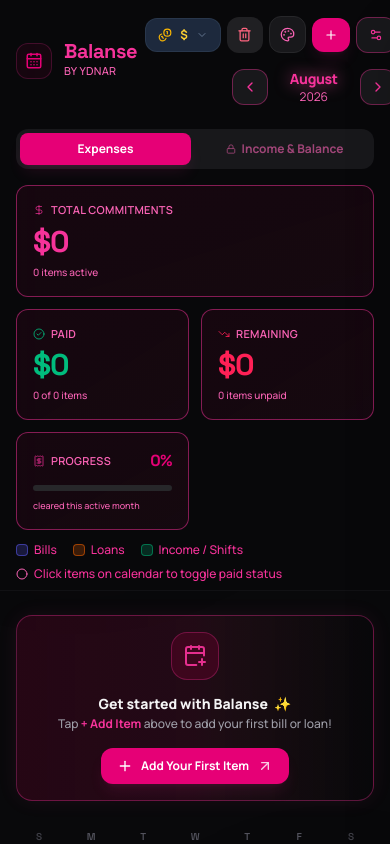
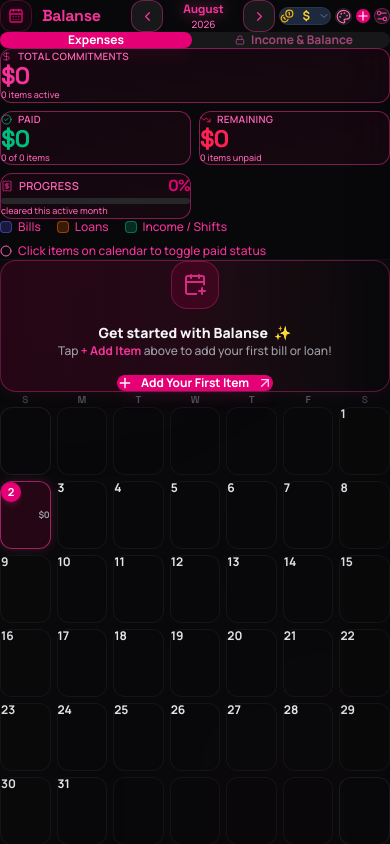
Before and after one commit to ydnar0010-gif/cashflow-calendar, a React (Vite) app: page / in a window 390 px wide. Shown: the top 844 px of the page. Built offline with nearby package versions, Linux system fonts and the light colour scheme.

Commit message:
feat: mobile-first layout, iOS white screen fix, chunk splitting, safe-area support, SW caching

```diff
--- a/index.html
+++ b/index.html
@@ -4,19 +4,68 @@
     <meta charset="UTF-8" />
     <link rel="icon" type="image/png" sizes="32x32" href="/favicon.png" />
     <link rel="icon" type="image/png" sizes="192x192" href="/pwa-192x192.png" />
-    <meta name="viewport" content="width=device-width, initial-scale=1.0" />
+
+    <!-- Viewport: prevent iOS auto-zoom on input focus -->
+    <meta name="viewport" content="width=device-width, initial-scale=1.0, viewport-fit=cover" />
+
+    <!-- Theme / status bar -->
     <meta name="theme-color" content="#09090b" />
+    <meta name="theme-color" content="#09090b" media="(prefers-color-scheme: dark)" />
+    <meta name="theme-color" content="#f8f7f5"  media="(prefers-color-scheme: light)" />
+
+    <!-- SEO -->
     <meta name="description" content="Track your bills and loans visually with a beautiful monthly calendar." />
+
+    <!-- iOS PWA -->
     <meta name="apple-mobile-web-app-capable" content="yes" />
     <meta name="apple-mobile-web-app-status-bar-style" content="black-translucent" />
     <meta name="apple-mobile-web-app-title" content="Balanse" />
     <link rel="apple-touch-icon" href="/apple-touch-icon.png" />
+
+    <!-- Android -->
+    <meta name="mobile-web-app-capable" content="yes" />
+
     <title>Balanse — Bills &amp; Loans by Ydnar</title>
+
+    <!-- Critical inline CSS: prevents white flash on iOS before JS loads -->
+    <style>
+      *, *::before, *::after { box-sizing: border-box; margin: 0; padding: 0; }
+      html, body, #root {
+        height: 100%;
+        /* Use dvh (dynamic viewport height) with fallback for older iOS */
+        min-height: 100vh;
+        min-height: 100dvh;
+        background-color: #09090b;
+        color: #f4f4f5;
+        font-family: 'Manrope', 'Inter', system-ui, sans-serif;
+        -webkit-font-smoothing: antialiased;
+        -moz-osx-font-smoothing: grayscale;
+        /* Prevent rubber-band overscroll flash on iOS */
+        overscroll-behavior: none;
+      }
+      /* Prevent text inflation on mobile */
+      html { -webkit-text-size-adjust: 100%; text-size-adjust: 100%; }
+      /* Loading skeleton shown while JS parses */
+      #root:empty::after {
+        content: '';
+        display: block;
+        width: 48px;
+        height: 48px;
+        margin: 40vh auto 0;
+        border: 3px solid #27272a;
+        border-top-color: #ec4899;
+        border-radius: 50%;
+        animation: spin 0.8s linear infinite;
+      }
+      @keyframes spin { to { transform: rotate(360deg); } }
+    </style>
+
+    <!-- Google Fonts: display=swap prevents render-blocking -->
     <link rel="preconnect" href="https://fonts.googleapis.com" />
     <link rel="preconnect" href="https://fonts.gstatic.com" crossorigin />
     <link href="https://fonts.googleapis.com/css2?family=Inter:wght@400;500;600;700;800&family=Manrope:wght@400;500;600;700;800&family=Space+Grotesk:wght@500;600;700&display=swap" rel="stylesheet" />
   </head>
-  <body style="font-family: 'Inter', sans-serif;">
+  <body>
     <div id="root"></div>
     <script type="module" src="/src/main.tsx"></script>
   </body>
--- a/src/App.tsx
+++ b/src/App.tsx
@@ -2998,7 +2998,7 @@ export default function App() {
   const s = getThemeTokens(theme);
 
   return (
-    <div className={`min-h-screen relative overflow-hidden font-sans transition-colors duration-300 ${s.bg}`}>
+    <div className={`min-h-screen min-h-dvh relative overflow-x-hidden font-sans transition-colors duration-300 ${s.bg}`}>
       {/* Dynamic radial gradient glow overlays */}
       <div className="absolute inset-0 overflow-hidden pointer-events-none z-0">
         {theme === "dark" ? (
@@ -3026,103 +3026,106 @@ export default function App() {
 
       {/* ── HEADER ─────────────────────────────── */}
       <header className={`sticky top-0 z-20 backdrop-blur-xl border-b transition-colors duration-300 ${s.headerBg}`}>
-        <div className="max-w-7xl mx-auto px-4 pt-4 pb-2 relative z-10">
-          {/* Title row */}
+        <div className="max-w-7xl mx-auto px-3 sm:px-4 pt-3 sm:pt-4 pb-2 relative z-10">
+
+          {/* ── Single title + controls row ── */}
           <div className="flex items-center justify-between gap-2">
-            <div className="flex items-center gap-3">
-              <div className={`w-9 h-9 rounded-xl flex items-center justify-center ${isDark ? "bg-pink-950/20 border border-pink-500/20" : "bg-pink-100 border border-pink-200"}`}>
-                <CalendarDays size={18} className="text-pink-600" />
+
+            {/* Logo / title */}
+            <div className="flex items-center gap-2.5 shrink-0">
+              <div className={`w-8 h-8 sm:w-9 sm:h-9 rounded-xl flex items-center justify-center shrink-0 ${isDark ? "bg-pink-950/20 border border-pink-500/20" : "bg-pink-100 border border-pink-200"}`}>
+                <CalendarDays size={16} className="text-pink-600" />
               </div>
               <div>
-                <h1 className={`text-xl font-display font-bold leading-none tracking-tight ${isDark ? "text-pink-500" : "text-slate-900"}`}>Balanse</h1>
-                <p className={`text-[11px] mt-0.5 font-medium tracking-wide uppercase ${s.textMuted}`}>by Ydnar</p>
+                <h1 className={`text-base sm:text-xl font-display font-bold leading-none tracking-tight ${isDark ? "text-pink-500" : "text-slate-900"}`}>Balanse</h1>
+                <p className={`text-[10px] sm:text-[11px] mt-0.5 font-medium tracking-wide uppercase hidden xs:block ${s.textMuted}`}>by Ydnar</p>
               </div>
             </div>
 
-            {/* Right controls: stacks vertically on mobile, single row on sm+ */}
-            <div className="flex flex-col sm:flex-row items-end sm:items-center gap-4">
-              {/* Action buttons row */}
-              <div className="flex items-center gap-1.5 sm:gap-2">
-                {/* Currency picker */}
-                <CurrencyPicker selected={currency} onChange={setCurrency} />
-
-                {/* Reset Data Button */}
-                <button
-                  onClick={() => setResetDataConfirmOpen(true)}
-                  title="Reset All Data"
-                  className={`w-9 h-9 rounded-xl flex items-center justify-center transition-all ${isDark ? "bg-zinc-800/80 text-rose-400 hover:bg-zinc-700 hover:text-rose-300" : "bg-rose-100/50 text-rose-500 hover:bg-rose-200/50"}`}
-                >
-                  <Trash2 size={15} />
-                </button>
-
-                {/* Theme Selector Button */}
-                <ThemePicker selected={theme} onChange={setTheme} />
-
-                {/* Work Profile Setup Button */}
-                {viewMode === "income" && (
-                  <button
-                    onClick={() => setWorkProfileOpen(true)}
-                    className={`flex items-center gap-2 px-3 py-2.5 rounded-xl text-xs font-bold transition-all duration-200 ${isDark ? "bg-zinc-800 text-zinc-300 hover:bg-zinc-700" : "bg-slate-200 text-slate-700 hover:bg-slate-300"}`}
-                  >
-                    <Settings2 size={14} />
-                    <span className="hidden sm:inline">Work Profile</span>
-                  </button>
-                )}
-
-                {/* Add item button */}
-                <button
-                  onClick={() => { setAddModalInitialDay(undefined); setAddOpen(true); }}
-                  className={`flex items-center gap-2 px-3 py-2.5 rounded-xl text-xs font-bold transition-all duration-200 ${s.primaryBtn}`}
-                >
-                  <Plus size={14} />
-                  <span className="hidden sm:inline">Add Item</span>
-                </button>
-
-                {/* Manage button */}
-                <button
-                  onClick={() => setManageOpen(true)}
-                  className={`flex items-center gap-2 px-3 py-2.5 rounded-xl text-xs font-semibold transition-all duration-200 group border ${s.secondaryBtn}`}
-                >
-                  <Settings2 size={14} className="group-hover:rotate-45 transition-transform duration-300" />
-                  <span className="hidden sm:inline">Manage</span>
-                  {billsAndLoans.length > 0 && (
-                    <span className="bg-pink-600/20 text-pink-550 text-[10px] font-bold px-1.5 py-0.5 rounded-full leading-none">
-                      {billsAndLoans.length}
-                    </span>
-                  )}
-                </button>
-              </div>
-
-              {/* Month navigation row */}
-              <div className="flex items-center gap-1.5">
+            {/* Right side: all controls in one flex row, wraps gracefully */}
+            <div className="flex items-center gap-1 sm:gap-2 flex-wrap justify-end">
+
+              {/* Month nav — compact on mobile, visible always */}
+              <div className="flex items-center gap-1">
                 <button
                   onClick={prevMonth}
-                  className={`w-9 h-9 rounded-xl border flex items-center justify-center transition-all duration-200 hover:scale-105 ${s.secondaryBtn}`}
+                  className={`w-8 h-8 sm:w-9 sm:h-9 rounded-xl border flex items-center justify-center transition-all duration-200 active:scale-95 ${s.secondaryBtn}`}
                 >
-                  <ChevronLeft size={16} />
+                  <ChevronLeft size={15} />
                 </button>
-                <div className="text-center min-w-[5rem] sm:min-w-32">
-                  <p className={`text-sm sm:text-base font-extrabold tracking-tight ${s.textTitle}`}>{MONTH_NAMES[activeMonth]}</p>
-                  <p className={`text-xs ${s.textMuted}`}>{activeYear}</p>
+                <div className="text-center min-w-[4.5rem] sm:min-w-[7rem]">
+                  <p className={`text-xs sm:text-sm font-display font-bold tracking-tight ${s.textTitle}`}>{MONTH_NAMES[activeMonth]}</p>
+                  <p className={`text-[10px] sm:text-xs font-medium ${s.textMuted}`}>{activeYear}</p>
                 </div>
                 <button
                   onClick={nextMonth}
-                  className={`w-9 h-9 rounded-xl border flex items-center justify-center transition-all duration-200 hover:scale-105 ${s.secondaryBtn}`}
+                  className={`w-8 h-8 sm:w-9 sm:h-9 rounded-xl border flex items-center justify-center transition-all duration-200 active:scale-95 ${s.secondaryBtn}`}
                 >
-                  <ChevronRight size={16} />
+                  <ChevronRight size={15} />
                 </button>
               </div>
+
+              {/* Divider — visible on sm+ */}
+              <div className={`hidden sm:block h-6 w-px ${isDark ? "bg-zinc-800" : "bg-slate-200"}`} />
+
+              {/* Currency picker */}
+              <CurrencyPicker selected={currency} onChange={setCurrency} />
+
+              {/* Theme picker */}
+              <ThemePicker selected={theme} onChange={setTheme} />
+
+              {/* Add item */}
+              <button
+                onClick={() => { setAddModalInitialDay(undefined); setAddOpen(true); }}
+                className={`flex items-center gap-1.5 px-2.5 sm:px-3 py-2 sm:py-2.5 rounded-xl text-xs font-bold transition-all duration-200 active:scale-95 ${s.primaryBtn}`}
+              >
+                <Plus size={14} />
+                <span className="hidden sm:inline">Add Item</span>
+              </button>
+
+              {/* Manage */}
+              <button
+                onClick={() => setManageOpen(true)}
+                className={`flex items-center gap-1.5 px-2.5 sm:px-3 py-2 sm:py-2.5 rounded-xl text-xs font-semibold transition-all duration-200 group border active:scale-95 ${s.secondaryBtn}`}
+              >
+                <Settings2 size={14} className="group-hover:rotate-45 transition-transform duration-300" />
+                <span className="hidden sm:inline">Manage</span>
+                {billsAndLoans.length > 0 && (
+                  <span className="bg-pink-600/20 text-pink-550 text-[10px] font-bold px-1.5 py-0.5 rounded-full leading-none">
+                    {billsAndLoans.length}
+                  </span>
+                )}
+              </button>
+
+              {/* Reset — hidden on mobile by default to reduce clutter, accessible via Manage */}
+              <button
+                onClick={() => setResetDataConfirmOpen(true)}
+                title="Reset All Data"
+                className={`hidden sm:flex w-9 h-9 rounded-xl items-center justify-center transition-all ${isDark ? "bg-zinc-800/80 text-rose-400 hover:bg-zinc-700 hover:text-rose-300" : "bg-rose-100/50 text-rose-500 hover:bg-rose-200/50"}`}
+              >
+                <Trash2 size={15} />
+              </button>
+
+              {viewMode === "income" && (
+                <button
+                  onClick={() => setWorkProfileOpen(true)}
+                  className={`flex items-center gap-1.5 px-2.5 sm:px-3 py-2 sm:py-2.5 rounded-xl text-xs font-bold transition-all duration-200 ${isDark ? "bg-zinc-800 text-zinc-300 hover:bg-zinc-700" : "bg-slate-200 text-slate-700 hover:bg-slate-300"}`}
+                >
+                  <Settings2 size={14} />
+                  <span className="hidden sm:inline">Work Profile</span>
+                </button>
+              )}
             </div>
           </div>
 
           {/* View Toggle */}
-          <div className={`mt-6 flex items-center gap-2 relative z-10 p-1 rounded-xl w-full sm:w-fit ${s.secondaryBtn}`}>
-             <button onClick={() => setViewMode("expenses")} className={`flex-1 sm:flex-none px-4 py-2 sm:py-1.5 text-xs font-bold rounded-lg transition-all ${viewMode === "expenses" ? s.primaryBtn : s.textMuted}`}>Expenses</button>
+          <div className={`mt-4 flex items-center gap-1.5 relative z-10 p-1 rounded-xl w-full sm:w-fit ${s.secondaryBtn}`}>
+             <button onClick={() => setViewMode("expenses")} className={`flex-1 sm:flex-none px-3 sm:px-4 py-1.5 text-xs font-bold rounded-lg transition-all ${viewMode === "expenses" ? s.primaryBtn : s.textMuted}`}>Expenses</button>
              {/* Income & Balance — locked while under improvement */}
              <button
                onClick={() => setShowComingSoon(true)}
                title="Coming Soon"
-               className={`flex-1 sm:flex-none flex items-center justify-center gap-1.5 px-4 py-2 sm:py-1.5 text-xs font-bold rounded-lg transition-all cursor-not-allowed select-none opacity-60 ${s.textMuted}`}
+               className={`flex-1 sm:flex-none flex items-center justify-center gap-1.5 px-3 sm:px-4 py-1.5 text-xs font-bold rounded-lg transition-all cursor-not-allowed select-none opacity-60 ${s.textMuted}`}
              >
                <Lock size={10} className="shrink-0" />
                <span>Income &amp; Balance</span>
@@ -3131,32 +3134,32 @@ export default function App() {
 
           {/* Metric cards */}
           {viewMode === "expenses" ? (
-            <div className="mt-4 grid grid-cols-2 md:grid-cols-4 gap-3 relative z-10 animate-in fade-in zoom-in-95 duration-300">
-              <div className={`col-span-2 md:col-span-1 rounded-xl p-4 border transition-colors duration-300 ${s.cardBg}`}>
-                <div className="flex items-center gap-1.5 mb-2">
-                  <DollarSign size={12} className="text-pink-500/70" />
-                  <span className={`text-[11px] font-semibold uppercase tracking-wide ${s.textMuted}`}>Total Commitments</span>
+            <div className="mt-3 grid grid-cols-2 md:grid-cols-4 gap-2 sm:gap-3 relative z-10 animate-in fade-in zoom-in-95 duration-300">
+              <div className={`col-span-2 md:col-span-1 rounded-xl p-3 sm:p-4 border transition-colors duration-300 ${s.cardBg}`}>
+                <div className="flex items-center gap-1.5 mb-1.5 sm:mb-2">
+                  <DollarSign size={11} className="text-pink-500/70" />
+                  <span className={`text-[10px] sm:text-[11px] font-semibold uppercase tracking-wide ${s.textMuted}`}>Total Commitments</span>
                 </div>
-                <p className={`text-3xl font-display font-bold leading-none tabular-nums`}>{fmt(totalCommitments)}</p>
-                <p className={`text-[10px] mt-2 font-medium ${s.textMuted}`}>{totalCount} items active</p>
+                <p className={`text-2xl sm:text-3xl font-display font-bold leading-none tabular-nums`}>{fmt(totalCommitments)}</p>
+                <p className={`text-[9px] sm:text-[10px] mt-1.5 sm:mt-2 font-medium ${s.textMuted}`}>{totalCount} items active</p>
               </div>
 
-              <div className={`rounded-xl p-4 border transition-colors duration-300 ${s.cardBg}`}>
-                <div className="flex items-center gap-1.5 mb-2">
-                  <CheckCircle2 size={12} className="text-emerald-500/80" />
-                  <span className={`text-[11px] font-semibold uppercase tracking-wide ${s.textMuted}`}>Paid</span>
+              <div className={`rounded-xl p-3 sm:p-4 border transition-colors duration-300 ${s.cardBg}`}>
+                <div className="flex items-center gap-1.5 mb-1.5 sm:mb-2">
+                  <CheckCircle2 size={11} className="text-emerald-500/80" />
+                  <span className={`text-[10px] sm:text-[11px] font-semibold uppercase tracking-wide ${s.textMuted}`}>Paid</span>
                 </div>
-                <p className={`text-3xl font-display font-bold leading-none tabular-nums text-emerald-500`}>{fmt(paidAmount)}</p>
-                <p className={`text-[10px] mt-2 font-medium ${s.textMuted}`}>{paidCount} of {totalCount} items</p>
+                <p className={`text-2xl sm:text-3xl font-display font-bold leading-none tabular-nums text-emerald-500`}>{fmt(paidAmount)}</p>
+                <p className={`text-[9px] sm:text-[10px] mt-1.5 sm:mt-2 font-medium ${s.textMuted}`}>{paidCount} of {totalCount} items</p>
               </div>
 
-              <div className={`rounded-xl p-4 border transition-colors duration-300 ${s.cardBg}`}>
-                <div className="flex items-center gap-1.5 mb-2">
-                  <TrendingDown size={12} className="text-rose-500/80" />
-                  <span className={`text-[11px] font-semibold uppercase tracking-wide ${s.textMuted}`}>Remaining</span>
+              <div className={`rounded-xl p-3 sm:p-4 border transition-colors duration-300 ${s.cardBg}`}>
+                <div className="flex items-center gap-1.5 mb-1.5 sm:mb-2">
+                  <TrendingDown size={11} className="text-rose-500/80" />
+                  <span className={`text-[10px] sm:text-[11px] font-semibold uppercase tracking-wide ${s.textMuted}`}>Remaining</span>
                 </div>
-                <p className={`text-3xl font-display font-bold leading-none tabular-nums text-rose-500`}>{fmt(remaining)}</p>
-                <p className={`text-[10px] mt-2 font-medium ${s.textMuted}`}>{totalCount - paidCount} items unpaid</p>
+                <p className={`text-2xl sm:text-3xl font-display font-bold leading-none tabular-nums text-rose-500`}>{fmt(remaining)}</p>
+                <p className={`text-[9px] sm:text-[10px] mt-1.5 sm:mt-2 font-medium ${s.textMuted}`}>{totalCount - paidCount} items unpaid</p>
               </div>
 
               <div className={`rounded-xl p-4 border flex flex-col justify-between transition-colors duration-300 ${s.cardBg}`}>
@@ -3235,7 +3238,7 @@ export default function App() {
       </header>
 
       {/* ── CALENDAR GRID ──────────────────────── */}
-      <main className="max-w-7xl mx-auto px-4 py-6 relative z-10">
+      <main className="max-w-7xl mx-auto px-3 sm:px-4 py-4 sm:py-6 pb-safe relative z-10">
         {/* First-time onboarding nudge */}
         {billsAndLoans.length === 0 && !hasOnboarded && (
           <div className={`mb-6 p-4 sm:p-5 rounded-2xl border flex flex-col sm:flex-row items-center justify-between gap-4 text-center sm:text-left animate-in fade-in zoom-in-95 duration-300 ${
--- a/src/index.css
+++ b/src/index.css
@@ -11,11 +11,26 @@
   -webkit-font-smoothing: antialiased;
   -moz-osx-font-smoothing: grayscale;
   text-rendering: optimizeLegibility;
+  /* Smooth tap responses on iOS */
+  -webkit-tap-highlight-color: transparent;
+}
+
+html {
+  /* Dynamic viewport height — handles iOS Safari toolbar hide/show */
+  height: 100%;
+  /* Prevent text size boost on orientation change */
+  -webkit-text-size-adjust: 100%;
+  text-size-adjust: 100%;
 }
 
 body {
   font-family: 'Manrope', 'Inter', system-ui, sans-serif;
   font-feature-settings: "cv02", "cv03", "cv04", "cv11";
+  /* No rubber-band overscroll flash */
+  overscroll-behavior: none;
+  /* Full height for standalone PWA */
+  min-height: 100vh;
+  min-height: 100dvh;
 }
 
 /* ── Numeric / Display utility ─────────────────────── */
@@ -29,3 +44,27 @@ body {
 .tabular-nums {
   font-variant-numeric: tabular-nums;
 }
+
+/* ── iOS Safe Area utilities ───────────────────────── */
+.pb-safe {
+  padding-bottom: max(1.5rem, env(safe-area-inset-bottom));
+}
+.pt-safe {
+  padding-top: max(0px, env(safe-area-inset-top));
+}
+
+/* ── Smooth scrolling in modals ────────────────────── */
+.scroll-touch {
+  -webkit-overflow-scrolling: touch;
+  overflow-y: auto;
+}
+
+/* ── Prevent double-tap zoom on buttons ────────────── */
+button, a, [role="button"] {
+  touch-action: manipulation;
+}
+
+/* ── Input zoom prevention on iOS (<16px triggers zoom) */
+input, select, textarea {
+  font-size: max(16px, 1rem);
+}
--- a/vite.config.ts
+++ b/vite.config.ts
@@ -9,7 +9,9 @@ export default defineConfig({
     tailwindcss(),
     VitePWA({
       registerType: 'autoUpdate',
-      includeAssets: ['favicon.png', 'apple-touch-icon.png'],
+      // Claim clients immediately — critical for iOS first-load speed
+      injectRegister: 'auto',
+      includeAssets: ['favicon.png', 'apple-touch-icon.png', 'pwa-192x192.png', 'pwa-512x512.png'],
       manifest: {
         name: 'Balanse',
         short_name: 'Balanse',
@@ -18,6 +20,8 @@ export default defineConfig({
         background_color: '#09090b',
         display: 'standalone',
         orientation: 'portrait-primary',
+        start_url: '/',
+        scope: '/',
         icons: [
           {
             src: 'pwa-192x192.png',
@@ -38,8 +42,60 @@ export default defineConfig({
         ]
       },
       workbox: {
-        globPatterns: ['**/*.{js,css,html,ico,png,svg}']
+        // Pre-cache all app shell assets
+        globPatterns: ['**/*.{js,css,html,ico,png,svg,webmanifest}'],
+        // Claim all open tabs immediately when SW activates
+        clientsClaim: true,
+        skipWaiting: true,
+        // Runtime caching for Google Fonts (important for iOS offline)
+        runtimeCaching: [
+          {
+            urlPattern: /^https:\/\/fonts\.googleapis\.com\/.*/i,
+            handler: 'CacheFirst',
+            options: {
+              cacheName: 'google-fonts-cache',
+              expiration: {
+                maxEntries: 10,
+                maxAgeSeconds: 60 * 60 * 24 * 365, // 1 year
+              },
+              cacheableResponse: {
+                statuses: [0, 200],
+              },
+            },
+          },
+          {
+            urlPattern: /^https:\/\/fonts\.gstatic\.com\/.*/i,
+            handler: 'CacheFirst',
+            options: {
+              cacheName: 'google-fonts-webfonts',
+              expiration: {
+                maxEntries: 20,
+                maxAgeSeconds: 60 * 60 * 24 * 365,
+              },
+              cacheableResponse: {
+                statuses: [0, 200],
+              },
+            },
+          },
+        ],
       }
     })
   ],
+  build: {
+    // Slightly higher chunk size limit to avoid spurious warnings
+    chunkSizeWarningLimit: 600,
+    rollupOptions: {
+      output: {
+        // Split React runtime from app code — browser caches React separately
+        manualChunks(id) {
+          if (id.includes('node_modules/react') || id.includes('node_modules/react-dom')) {
+            return 'vendor-react';
+          }
+          if (id.includes('node_modules/lucide-react')) {
+            return 'vendor-icons';
+          }
+        }
+      }
+    }
+  }
 })
```
